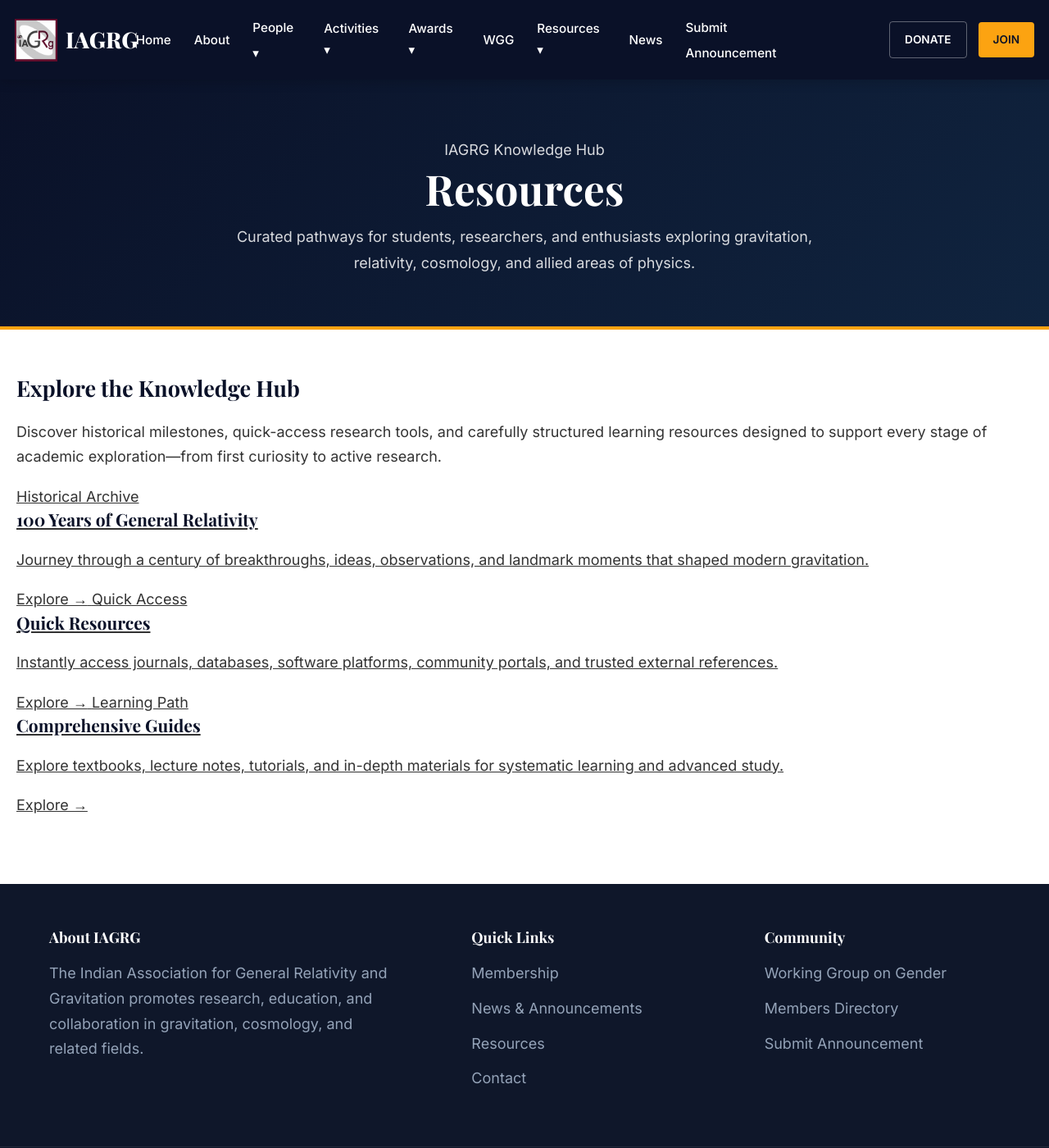
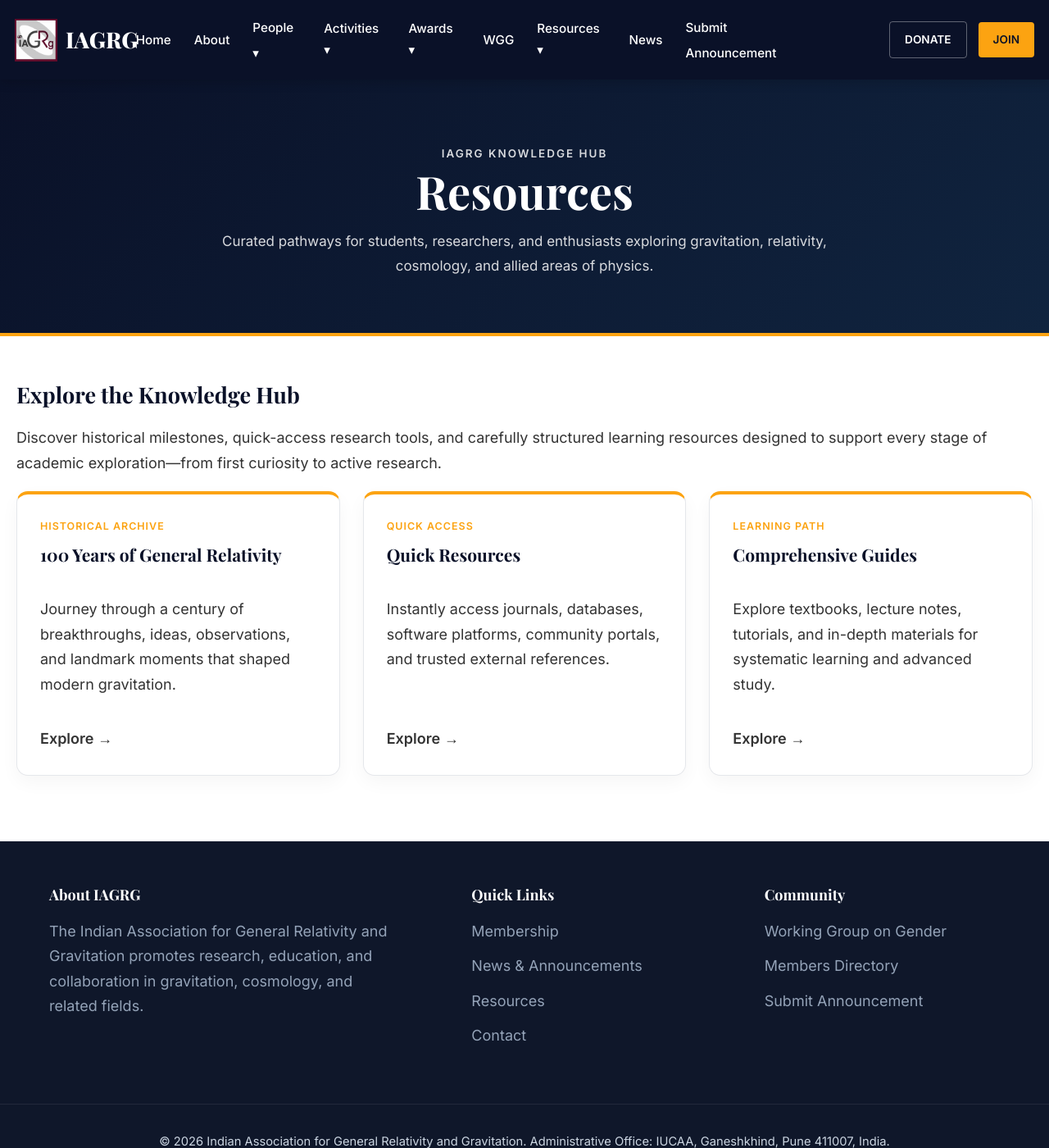
Before and after one commit to georgewane/IAGRG, a Jekyll site: the page built from resources-landing.md, in a window 1280 px wide and 1400 px high. Shown: the whole window at 82% size. Built offline with Jekyll 4.4.1, drawn with Linux system fonts in a browser that asks for light colours.

Commit message:
similar to awards sections cards were added for the landing page

```diff
--- a/assets/css/style-resources.css
+++ b/assets/css/style-resources.css
@@ -166,10 +166,156 @@
   color: var(--brand-dark);
 }
 
+/* ==========================================
+   CURATOR LINE
+========================================== */
+
+.resource-curator{
+  margin: 0.35rem 0 0.7rem;
+  font-size: 0.92rem;
+  line-height: 1.4;
+  color: rgba(255,255,255,0.72);
+  font-style: italic;
+}
+
+/* Optional stronger curator name */
+.resource-curator strong{
+  color: rgba(255,255,255,0.88);
+  font-style: normal;
+}
+
+/* =====================================================
+   KNOWLEDGE HUB / RESOURCES LANDING PAGE
+   Add to style-resources.css
+===================================================== */
+
+
+.resources-grid{
+  display:grid;
+  grid-template-columns:repeat(auto-fit,minmax(280px,1fr));
+  gap:28px;
+}
+
+
+.resource-label{
+  color:var(--brand-accent);
+  text-transform:uppercase;
+  letter-spacing:1px;
+  font-size:.78rem;
+  font-weight:800;
+  margin-bottom:12px;
+}
+
+.resource-link{
+  margin-top:auto;
+  padding-top:18px;
+  font-weight:700;
+}
+/* =====================================================
+   2. HERO SECTIONS
+===================================================== */
+
+.resource-card,
+.resource-feature-card{
+  background:#fff;
+  border:1px solid var(--border);
+  border-radius:14px;
+  box-shadow:0 8px 22px rgba(0,0,0,.04);
+}
+
+.resource-hero,
+.resources-header,
+.resources-landing-hero{
+  background:linear-gradient(135deg,var(--brand-dark),#10243f);
+  color:#fff;
+  text-align:center;
+  padding:78px 20px 66px;
+  border-bottom:4px solid var(--brand-accent);
+}
+
+.resource-hero h1,
+.resources-header h1,
+.resources-landing-hero h1{
+  color:#fff;
+  font-size:clamp(2.25rem,5vw,3.5rem);
+  margin:0 0 12px;
+}
+
+.resource-kicker,
+.resources-kicker{
+  color:var(--brand-accent);
+  text-transform:uppercase;
+  letter-spacing:2px;
+  font-size:.84rem;
+  font-weight:800;
+  margin-bottom:14px;
+}
+
+.resource-subtitle,
+.resources-subtitle{
+  max-width:760px;
+  margin:0 auto;
+  color:rgba(255,255,255,.86);
+  line-height:1.8;
+  font-size:1.06rem;
+}
+
+.awards-grid{
+  display:grid;
+  grid-template-columns:repeat(auto-fit,minmax(280px,1fr));
+  gap:28px;
+}
+/* =====================================================
+   7. STANDARD AWARD CARD
+   (N.R. Sen / generic archives)
+===================================================== */
+
+.resource-card{
+  padding:24px;
+  border-top:4px solid var(--brand-accent);
+  display:flex;
+  flex-direction:column;
+  min-height:355px;
+  transition:.22s ease;
+}
+.resource-feature-card{
+  display:flex;
+  flex-direction:column;
+  padding:28px;
+  border-top:4px solid var(--brand-accent);
+  text-decoration:none;
+  color:inherit;
+}
+.resource-card:hover,
+.resource-feature-card:hover{
+  transform:translateY(-4px);
+  box-shadow:0 14px 28px rgba(0,0,0,.07);
+}
+
+.resource-card h3{
+  min-height:58px;
+  margin:0 0 14px;
+  line-height:1.35;
+  font-size:1.25rem;
+}
+
+.resource-meta{
+  min-height:56px;
+  margin-bottom:18px;
+  color:var(--text-muted);
+  font-size:.96rem;
+  line-height:1.65;
+}
+
+.resource-text{
+  flex-grow:1;
+  line-height:1.72;
+  font-style:italic;
+  color:#475569;
+}
 /* ======================================
    RESPONSIVE
 ====================================== */
-
 @media (max-width: 768px){
 
   .resources-header{
```
